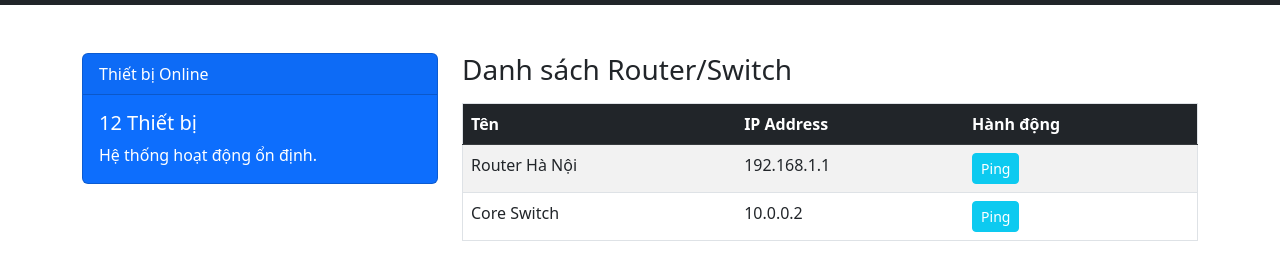
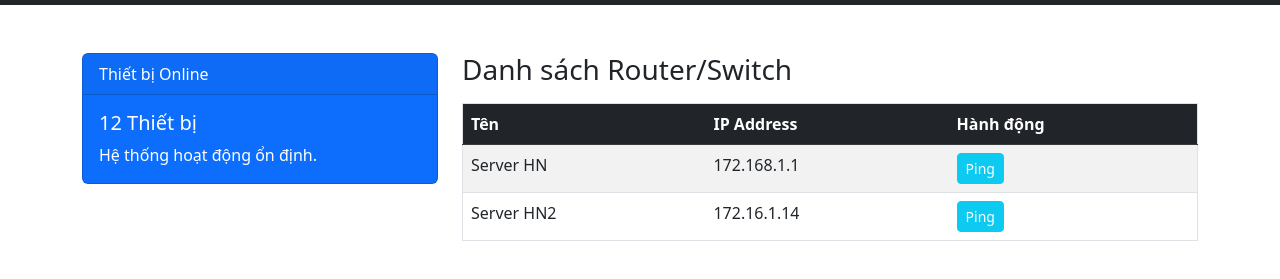
Before and after one commit to ducthangqtm/Hoc_FullStack, a plain HTML site: page index.html in a window 1280 px wide. Shown: the part 45-324 px from the top of the page. Drawn offline with nearby package versions, Linux system fonts and the light colour scheme.

Commit message:
Thêm thiết bị thật vào danh sách

```diff
--- a/index.html
+++ b/index.html
@@ -41,15 +41,15 @@
             </thead>
             <tbody>
               <tr>
-                <td>Router Hà Nội</td>
-                <td>192.168.1.1</td>
+                <td>Server HN</td>
+                <td>172.168.1.1</td>
                 <td>
                   <button class="btn btn-sm btn-info text-white">Ping</button>
                 </td>
               </tr>
               <tr>
-                <td>Core Switch</td>
-                <td>10.0.0.2</td>
+                <td>Server HN2</td>
+                <td>172.16.1.14</td>
                 <td>
                   <button class="btn btn-sm btn-info text-white">Ping</button>
                 </td>
```
